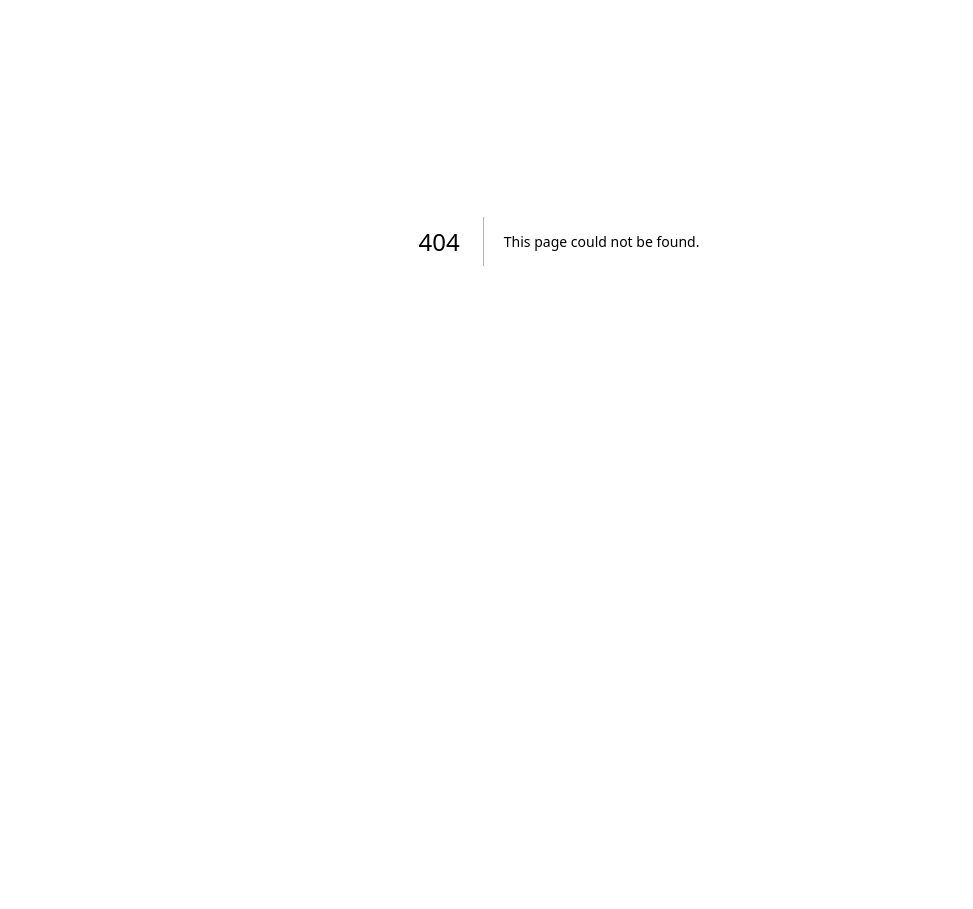
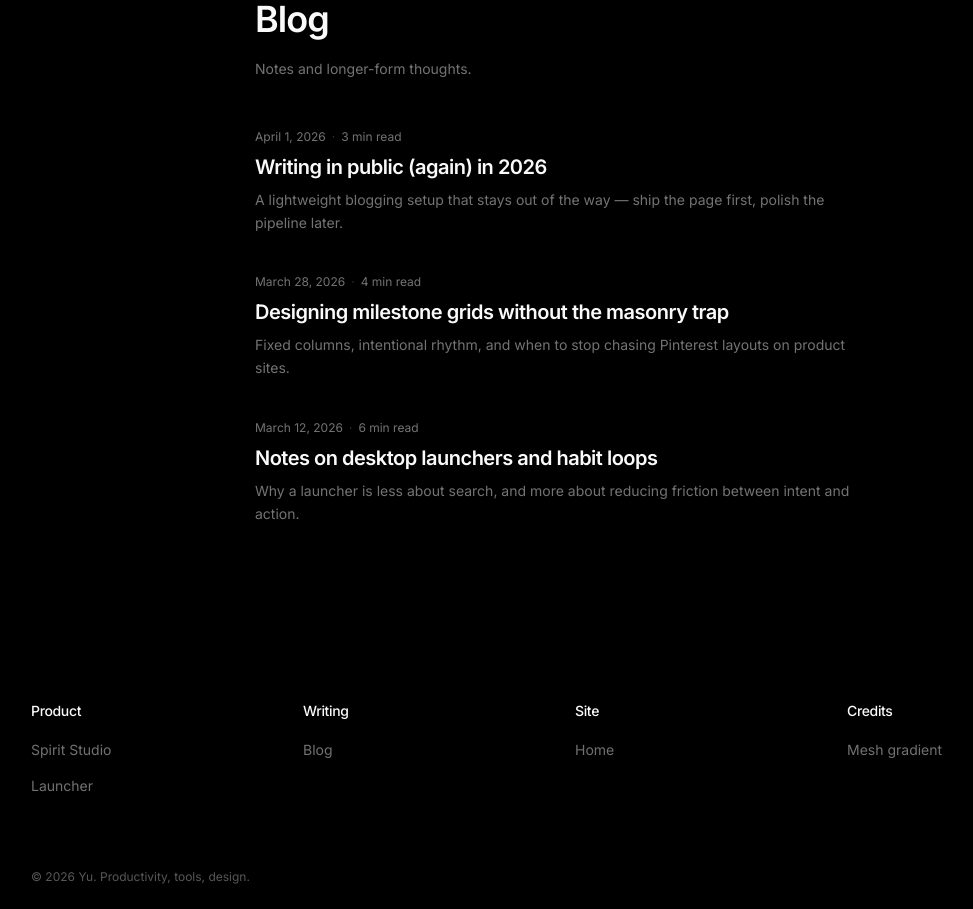
Before and after one commit to N123999/me, a Next.js app: page /blog in a window 1280 px wide. Before the commit this address had no page. Shown: the part 220-1129 px from the top of the page, without its empty margins (81-1054 px from the left). Before the commit the page ends 861 px from the top, so only its background shows below. Built offline with nearby package versions, Linux system fonts and the light colour scheme.

Commit message:
feat: add /blog listing, segmented footer, and main content wrapper

```diff
--- a/app/blog/[slug]/page.tsx
+++ b/app/blog/[slug]/page.tsx
@@ -31,7 +31,9 @@ export default async function BlogPostPage({ params }: Props) {
           Home
         </Link>
         <span className="px-2 opacity-50">/</span>
-        <span>Blog</span>
+        <Link href="/blog" className="transition-colors hover:text-foreground">
+          Blog
+        </Link>
       </p>
       <article className="mt-10">
         <h1 className="font-sans text-3xl font-semibold leading-tight tracking-tight text-foreground md:text-4xl">
--- /dev/null
+++ b/app/blog/page.tsx
@@ -0,0 +1,64 @@
+import type { Metadata } from "next";
+import Link from "next/link";
+import { getAllBlogPostsSorted } from "@/data/blog-posts";
+
+export const metadata: Metadata = {
+  title: "Blog · Yu",
+  description: "Writing on productivity, tools, and design.",
+};
+
+function formatDate(iso: string): string {
+  return new Intl.DateTimeFormat("en-US", {
+    year: "numeric",
+    month: "long",
+    day: "numeric",
+  }).format(new Date(iso));
+}
+
+export default function BlogIndexPage() {
+  const posts = getAllBlogPostsSorted();
+
+  return (
+    <main className="mx-auto max-w-2xl px-5 py-16 sm:px-8 md:py-24">
+      <p className="font-sans text-sm text-muted-foreground">
+        <Link href="/" className="transition-colors hover:text-foreground">
+          Home
+        </Link>
+        <span className="px-2 opacity-50">/</span>
+        <span className="text-foreground">Blog</span>
+      </p>
+
+      <h1 className="mt-10 font-sans text-3xl font-semibold leading-tight tracking-tight text-foreground md:text-4xl">
+        Blog
+      </h1>
+      <p className="mt-4 font-sans text-sm leading-relaxed text-muted-foreground">
+        Notes and longer-form thoughts.
+      </p>
+
+      <ul className="mt-12 list-none space-y-10">
+        {posts.map((post) => (
+          <li key={post.slug}>
+            <article>
+              <p className="font-sans text-xs text-muted-foreground">
+                <time dateTime={post.publishedAt}>{formatDate(post.publishedAt)}</time>
+                <span className="px-1.5 opacity-50">·</span>
+                {post.readingMinutes} min read
+              </p>
+              <h2 className="mt-2 font-sans text-xl font-semibold tracking-tight text-foreground">
+                <Link
+                  href={`/blog/${post.slug}`}
+                  className="outline-none transition-colors hover:text-muted-foreground focus-visible:rounded-[4px] focus-visible:ring-2 focus-visible:ring-white/40 focus-visible:ring-offset-2 focus-visible:ring-offset-black"
+                >
+                  {post.title}
+                </Link>
+              </h2>
+              <p className="mt-2 font-sans text-sm leading-relaxed text-muted-foreground">
+                {post.excerpt}
+              </p>
+            </article>
+          </li>
+        ))}
+      </ul>
+    </main>
+  );
+}
--- a/app/layout.tsx
+++ b/app/layout.tsx
@@ -1,5 +1,6 @@
 import type { Metadata } from "next";
 import { Inter } from "next/font/google";
+import { SiteFooter } from "@/components/site-footer";
 import { SiteHeader } from "@/components/site-header";
 import "./globals.css";
 
@@ -21,9 +22,10 @@ export default function RootLayout({
 }>) {
   return (
     <html lang="en" className={`${inter.variable} h-full antialiased`}>
-      <body className="flex min-h-dvh flex-col">
+      <body className="flex min-h-dvh flex-col bg-black">
         <SiteHeader />
-        {children}
+        <div className="flex min-h-0 flex-1 flex-col">{children}</div>
+        <SiteFooter />
       </body>
     </html>
   );
--- a/components/home-blog.tsx
+++ b/components/home-blog.tsx
@@ -1,4 +1,5 @@
 import Link from "next/link";
+import { ArrowRight } from "lucide-react";
 import { getLatestBlogPosts } from "@/data/blog-posts";
 import { MeshDiffuseCover } from "@/components/mesh-diffuse-cover";
 
@@ -26,7 +27,16 @@ export function HomeBlog() {
           id="home-blog-heading"
           className="font-sans text-sm font-medium tracking-tight text-muted-foreground"
         >
-          Blog
+          <Link
+            href="/blog"
+            className="group inline-flex items-center gap-1.5 outline-none transition-colors hover:text-foreground focus-visible:rounded-[4px] focus-visible:text-foreground focus-visible:ring-2 focus-visible:ring-white/40 focus-visible:ring-offset-2 focus-visible:ring-offset-black"
+          >
+            Blog
+            <ArrowRight
+              className="size-4 shrink-0 opacity-70 transition-transform duration-200 group-hover:translate-x-0.5 group-focus-visible:translate-x-0.5"
+              aria-hidden
+            />
+          </Link>
         </h2>
 
         <ul className="mt-8 grid list-none grid-cols-1 gap-6 md:grid-cols-3 md:items-stretch md:gap-8">
--- /dev/null
+++ b/components/site-footer.tsx
@@ -0,0 +1,89 @@
+import Link from "next/link";
+
+type FooterColumn = {
+  title: string;
+  items: { label: string; href: string; external?: boolean }[];
+};
+
+const columns: FooterColumn[] = [
+  {
+    title: "Product",
+    items: [
+      { label: "Spirit Studio", href: "/product" },
+      { label: "Launcher", href: "/launcher" },
+    ],
+  },
+  {
+    title: "Writing",
+    items: [{ label: "Blog", href: "/blog" }],
+  },
+  {
+    title: "Site",
+    items: [{ label: "Home", href: "/" }],
+  },
+  {
+    title: "Credits",
+    items: [
+      {
+        label: "Mesh gradient",
+        href: "https://github.com/mikhailmogilnikov/mesh-gradient",
+        external: true,
+      },
+    ],
+  },
+];
+
+const itemClassName =
+  "inline-flex font-sans text-sm text-foreground/45 outline-none transition-colors duration-200 hover:text-foreground focus-visible:text-foreground focus-visible:underline focus-visible:underline-offset-4";
+
+/**
+ * 全站底栏：分区制。区名句首大写、`text-sm`、正文色；链默认半透明，Hover 回到正文色。
+ */
+export function SiteFooter() {
+  const year = new Date().getFullYear();
+
+  return (
+    <footer className="shrink-0 bg-black pb-[max(1.5rem,env(safe-area-inset-bottom))] pt-16 sm:pt-20">
+      <div className="mx-auto max-w-6xl px-5 sm:px-10 md:px-12">
+        <nav
+          className="grid grid-cols-2 gap-x-8 gap-y-12 sm:grid-cols-3 lg:grid-cols-4"
+          aria-label="Footer"
+        >
+          {columns.map((col) => (
+            <div key={col.title} className="min-w-0">
+              <p className="mb-4 font-sans text-sm font-medium tracking-tight text-foreground">
+                {col.title}
+              </p>
+              <ul className="flex flex-col gap-3">
+                {col.items.map((item) => (
+                  <li key={`${col.title}-${item.label}`}>
+                    {item.external ? (
+                      <a
+                        href={item.href}
+                        target="_blank"
+                        rel="noopener noreferrer"
+                        className={itemClassName}
+                      >
+                        {item.label}
+                      </a>
+                    ) : (
+                      <Link href={item.href} className={itemClassName}>
+                        {item.label}
+                      </Link>
+                    )}
+                  </li>
+                ))}
+              </ul>
+            </div>
+          ))}
+        </nav>
+
+        <div className="mt-16 pt-2">
+          <p className="font-sans text-xs text-foreground/35">
+            © {year} Yu. Productivity, tools, design.
+          </p>
+        </div>
+      </div>
+    </footer>
+  );
+}
--- a/data/blog-posts.ts
+++ b/data/blog-posts.ts
@@ -46,7 +46,12 @@ export function getBlogPostBySlug(slug: string): BlogPost | undefined {
 }
 
 export function getLatestBlogPosts(limit = 3): BlogPost[] {
+  return getAllBlogPostsSorted().slice(0, limit);
+}
+
+/** 全部文章，按发布日期从新到旧 */
+export function getAllBlogPostsSorted(): BlogPost[] {
   return [...blogPosts].sort(
     (a, b) => Date.parse(b.publishedAt) - Date.parse(a.publishedAt),
-  ).slice(0, limit);
+  );
 }
```
